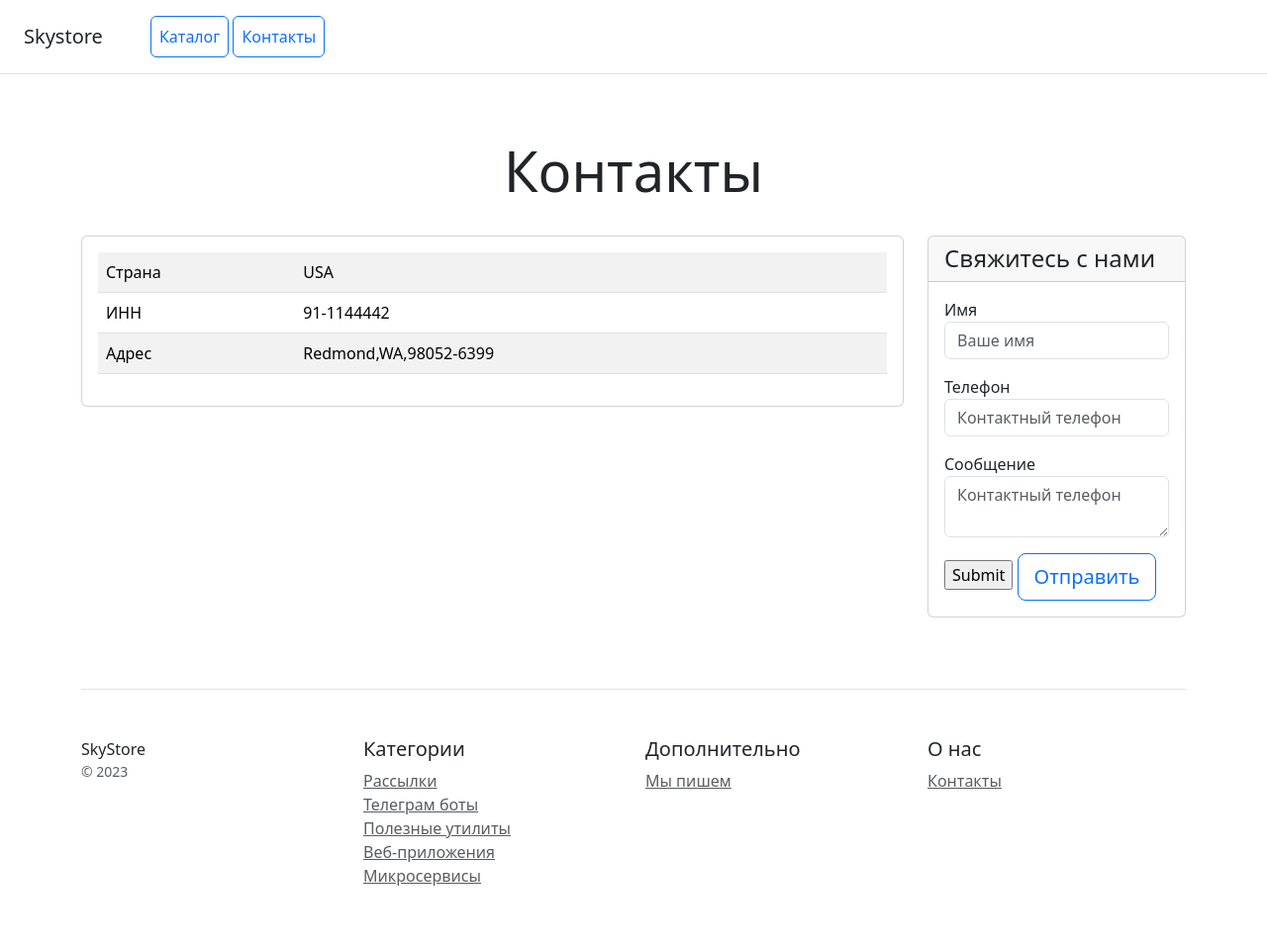
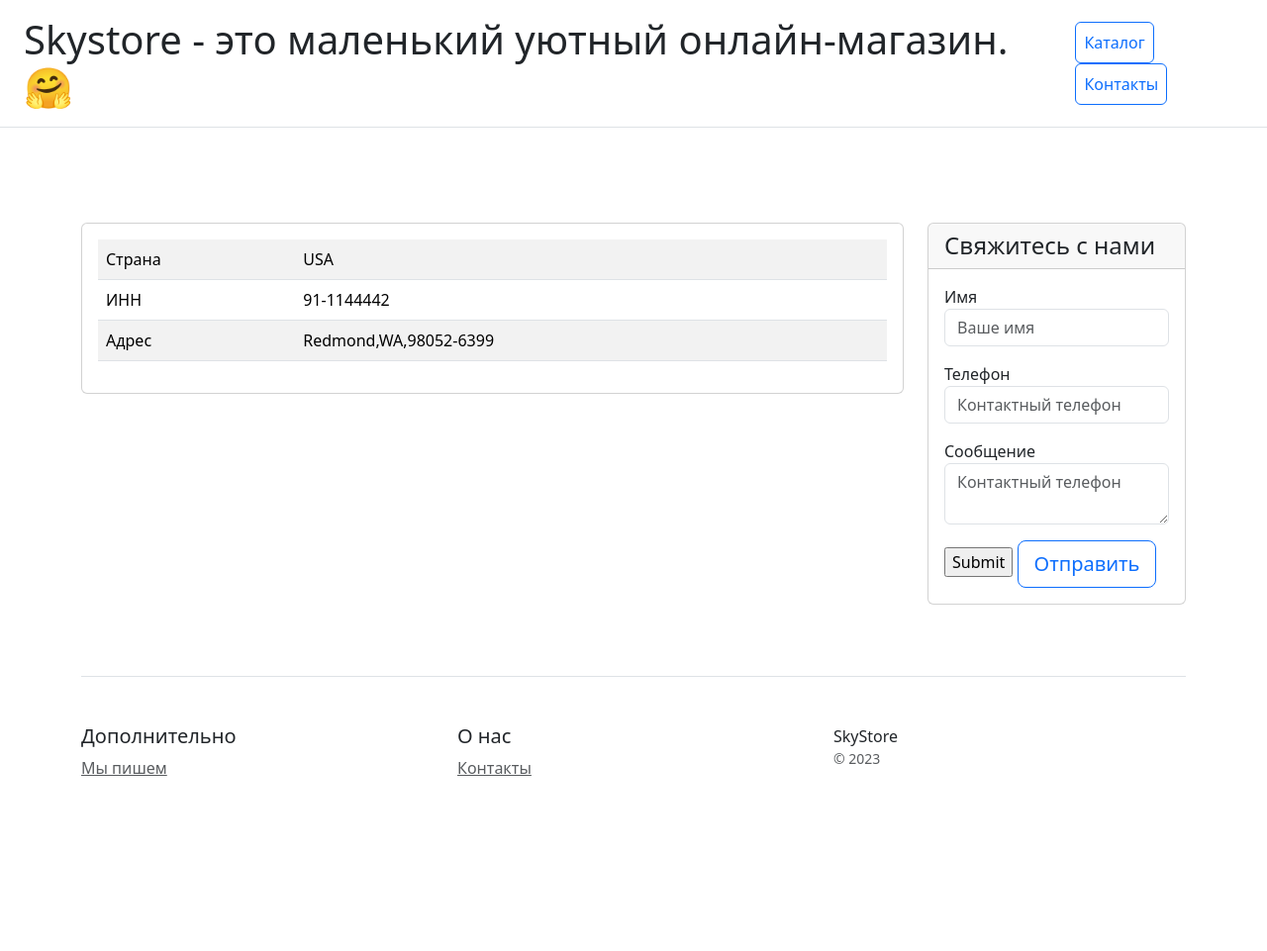
Before and after one commit to ckp1mo/online-store, a Django app: page /contacts/ in a window 1280 px wide. Shown: the whole page at 99% size. After the commit the page ends 784 px from the top, so only its background shows below. Run offline with Django 4.2, Linux system fonts and the light colour scheme; some libraries are stand-ins or nearby versions.

Commit message:
template is good

```diff
--- a/catalog/templates/catalog/contacts.html
+++ b/catalog/templates/catalog/contacts.html
@@ -1,25 +1,6 @@
-<!doctype html>
-<html lang="en">
-<head>
-    <meta charset="utf-8">
-    <meta name="viewport" content="width=device-width, initial-scale=1">
-    <title>Skystore</title>
-    <link href="/static/css/bootstrap.min.css" rel="stylesheet">
-</head>
-<body>
-<div class="d-flex flex-column flex-md-row align-items-center p-3 px-md-4 mb-3 bg-white border-bottom box-shadow">
-    <h5 class="my-0 mr-md-auto font-weight-normal">Skystore</h5>
-    <nav class="ms-5">
-        <a class="p-2 btn btn-outline-primary" href="/">Каталог</a>
-        <a class="p-2 btn btn-outline-primary" href="/contacts/">Контакты</a>
-    </nav>
-</div>
+{% extends 'catalog/base.html' %}
 
-<div class="pricing-header px-3 py-3 pt-md-5 pb-md-4 mx-auto text-center">
-    <h1 class="display-4">Контакты</h1>
-</div>
-
-<div class="container">
+{% block content %}
 <div class="row text-start">
     <div class="col-lg-9 col-md-6 col-sm-12">
         <div class="card mb-4 box-shadow">
@@ -55,11 +36,13 @@
                     </div>
                     <div class="mb-3">
                         <label for="phone">Телефон</label>
-                            <input type="text" name="phone" class="form-control" id="phone" placeholder="Контактный телефон" required>
+                        <input type="text" name="phone" class="form-control" id="phone" placeholder="Контактный телефон"
+                               required>
                     </div>
                     <div class="mb-3">
                         <label for="message">Сообщение</label>
-                            <textarea type="text" name="message" class="form-control" id="message" placeholder="Контактный телефон" required></textarea>
+                        <textarea type="text" name="message" class="form-control" id="message"
+                                  placeholder="Контактный телефон" required></textarea>
                     </div>
                 </form>
                 <input type="submit">
@@ -68,39 +51,4 @@
         </div>
     </div>
 </div>
-
-    <footer class="pt-4 my-md-5 pt-md-5 border-top">
-        <div class="row">
-            <div class="col-12 col-md">
-                SkyStore
-                <small class="d-block mb-3 text-muted">&copy; 2023</small>
-            </div>
-            <div class="col-6 col-md">
-                <h5>Категории</h5>
-                <ul class="list-unstyled text-small">
-                    <li><a class="text-muted" href="#">Рассылки</a></li>
-                    <li><a class="text-muted" href="#">Телеграм боты</a></li>
-                    <li><a class="text-muted" href="#">Полезные утилиты</a></li>
-                    <li><a class="text-muted" href="#">Веб-приложения</a></li>
-                    <li><a class="text-muted" href="#">Микросервисы</a></li>
-                </ul>
-            </div>
-            <div class="col-6 col-md">
-                <h5>Дополнительно</h5>
-                <ul class="list-unstyled text-small">
-                    <li><a class="text-muted" href="#">Мы пишем</a></li>
-                </ul>
-            </div>
-            <div class="col-6 col-md">
-                <h5>О нас</h5>
-                <ul class="list-unstyled text-small">
-                    <li><a class="text-muted" href="/contacts/">Контакты</a></li>
-                </ul>
-            </div>
-        </div>
-    </footer>
-</div>
-
-<script src="/static/js/bootstrap.bundle.min.js"></script>
-</body>
-</html>
+{% endblock %}
```
Lines whose indentation alone changed are shown as unchanged.
